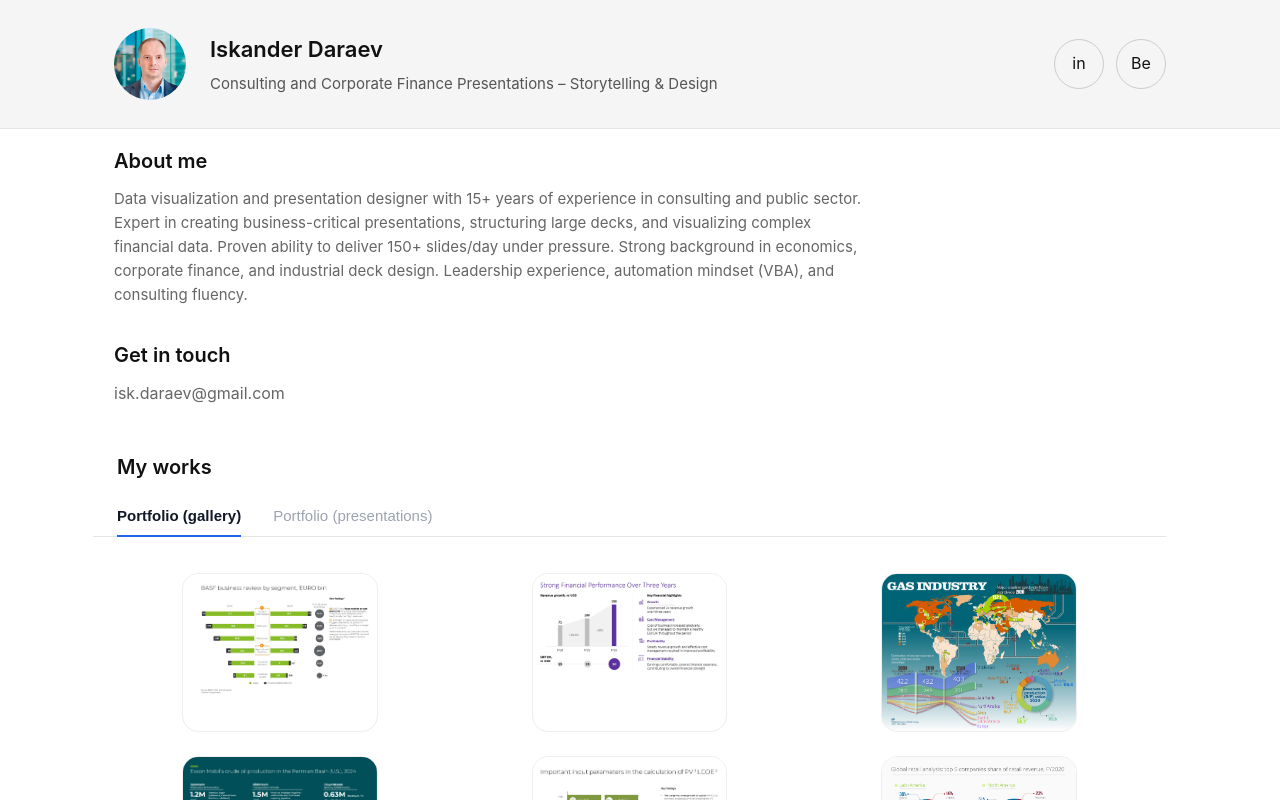
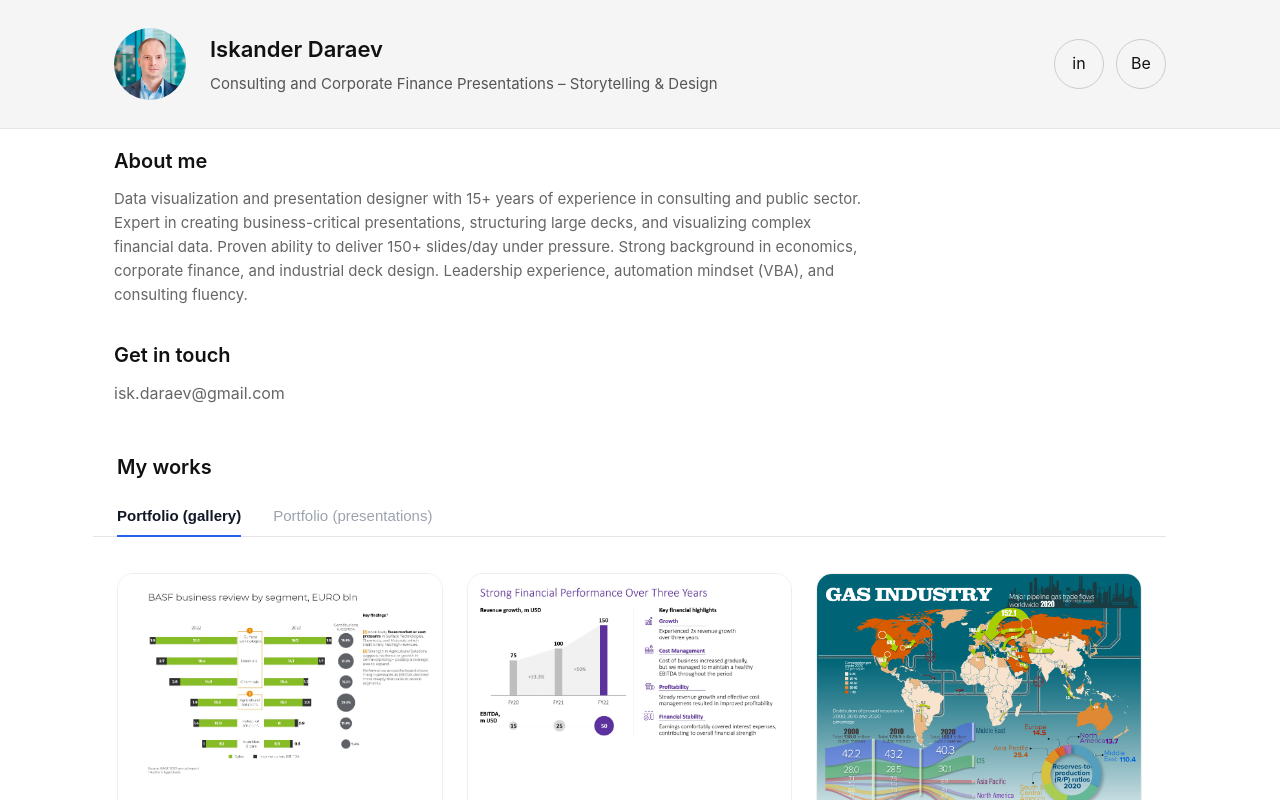
Before and after one commit to isk06/ruportfo, a Next.js app: page / in a window 1280 px wide. Shown: the top 800 px of the page. Built offline with nearby package versions, Linux system fonts and the light colour scheme.

Commit message:
new 008 ver

```diff
--- a/app/globals.css
+++ b/app/globals.css
@@ -326,8 +326,6 @@ a:hover {
   flex-direction: column;
   cursor: zoom-in;
   transition: transform 0.2s ease, box-shadow 0.2s ease;
-  max-width: 60%; /* reduce overall card size to ~60% */
-  margin: 0 auto; /* center smaller cards */
 }
 
 .card:hover {
@@ -361,10 +359,11 @@ a:hover {
 
 /* image container behavior */
 .card img {
-  width: 100%;
+  width: 60%;
   aspect-ratio: 4 / 3;
   object-fit: cover;
   display: block;
+
   transition: transform 0.4s ease;
 }
 
```
